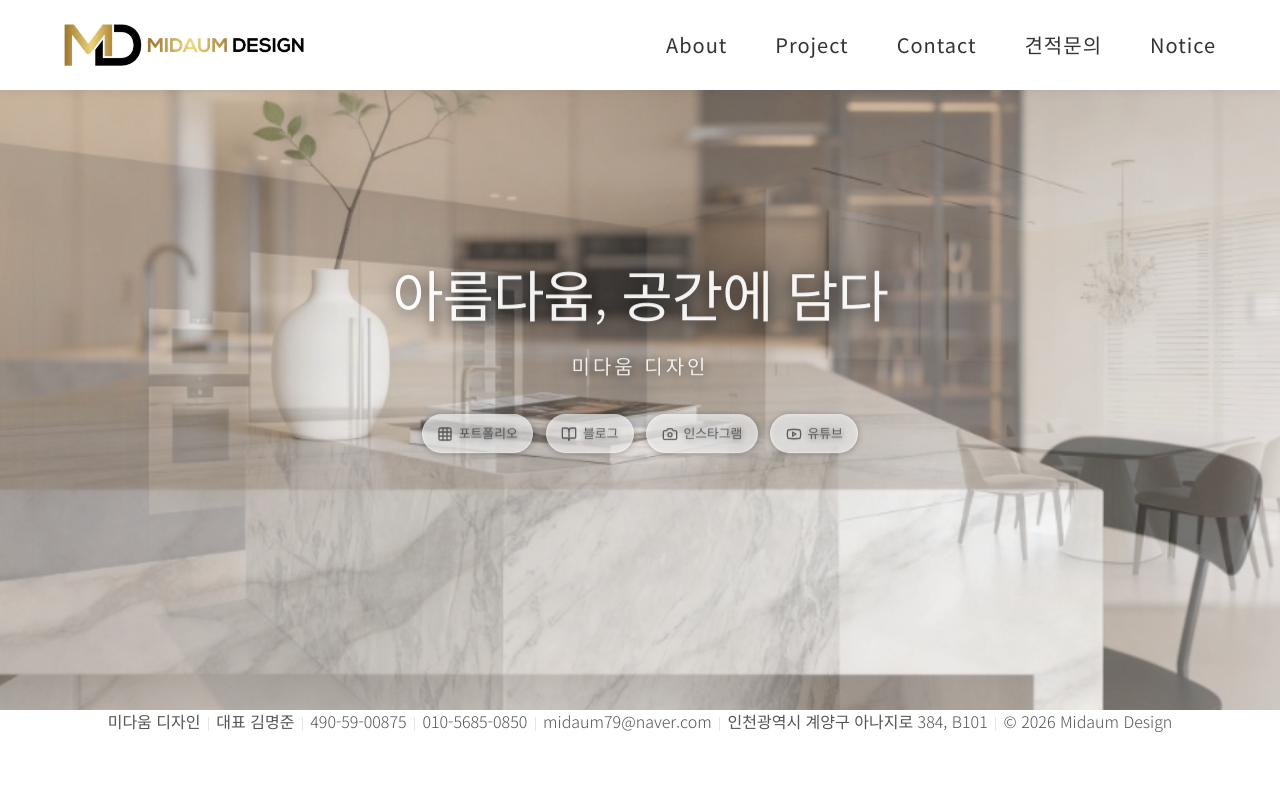
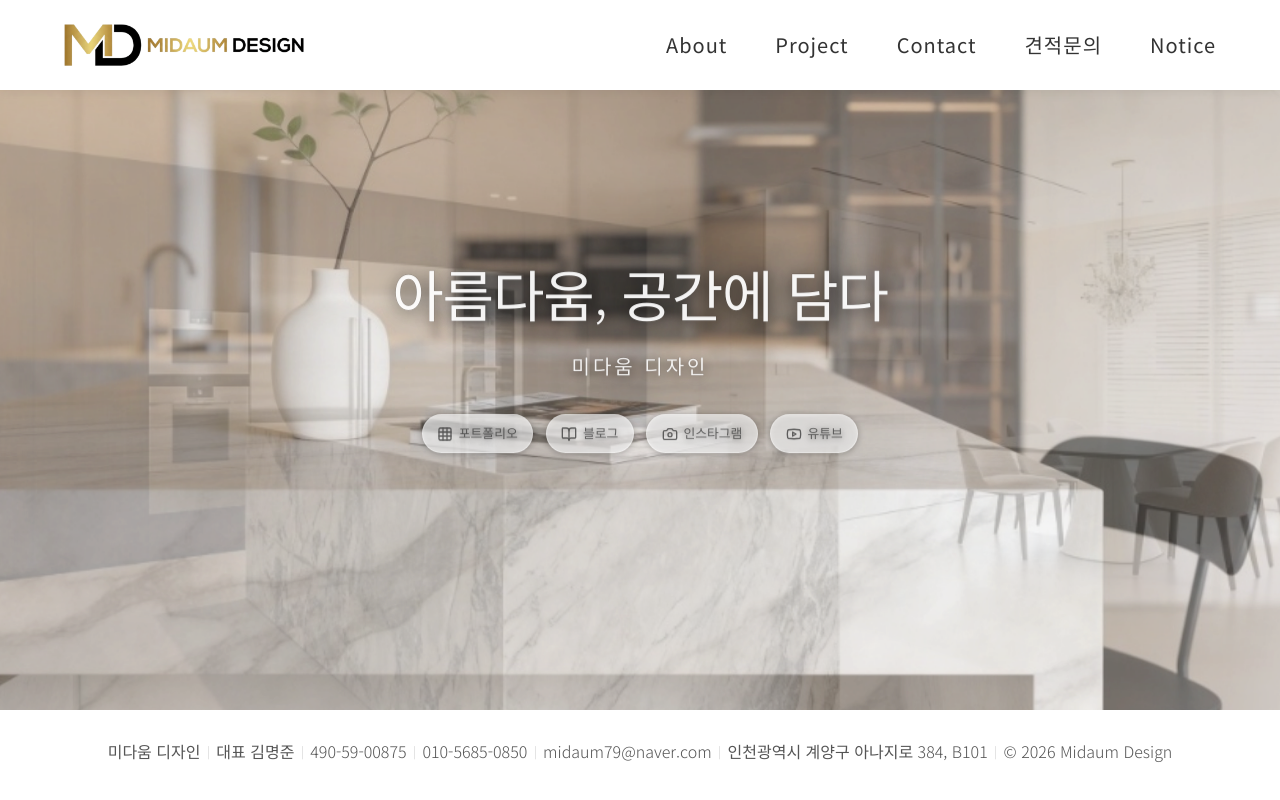
Before and after one commit to midaum79-cloud/midaumdesign, a Next.js app: page / in a window 1280 px wide. Built offline with nearby package versions, Linux system fonts and the light colour scheme.

Commit message:
style: 데스크탑 푸터 상하 여백 확대

```diff
--- a/src/components/Footer/Footer.module.css
+++ b/src/components/Footer/Footer.module.css
@@ -1,6 +1,6 @@
 .footer {
     background-color: rgba(255, 255, 255, 0.85);
-    padding: 0.15rem 5%;
+    padding: 2rem 5%;
     color: #555;
     font-size: 1rem;
     display: flex;
```
